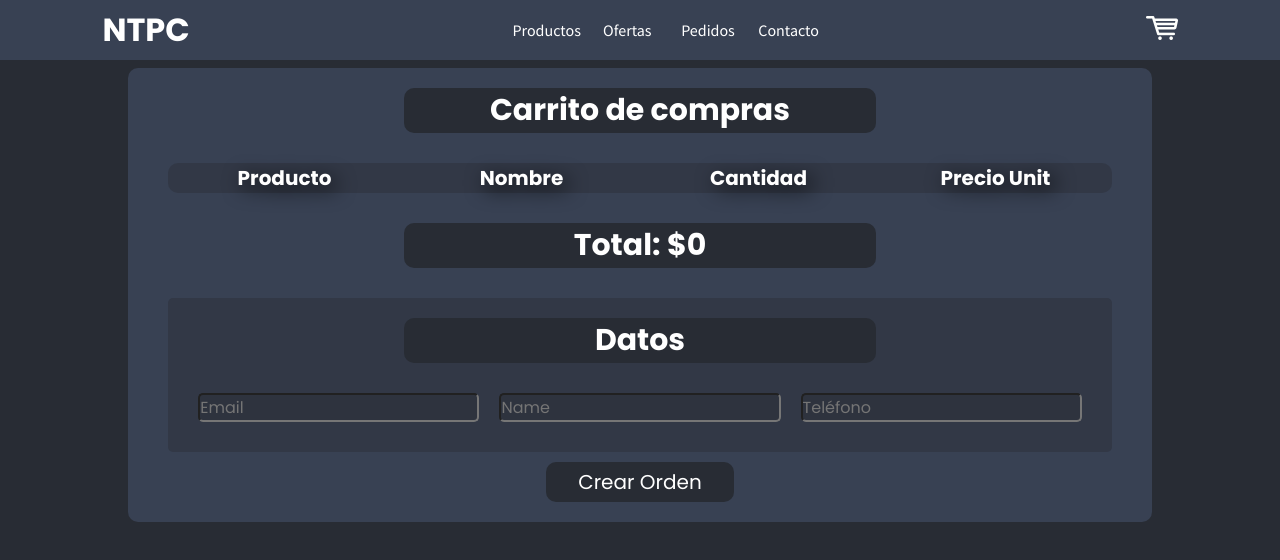
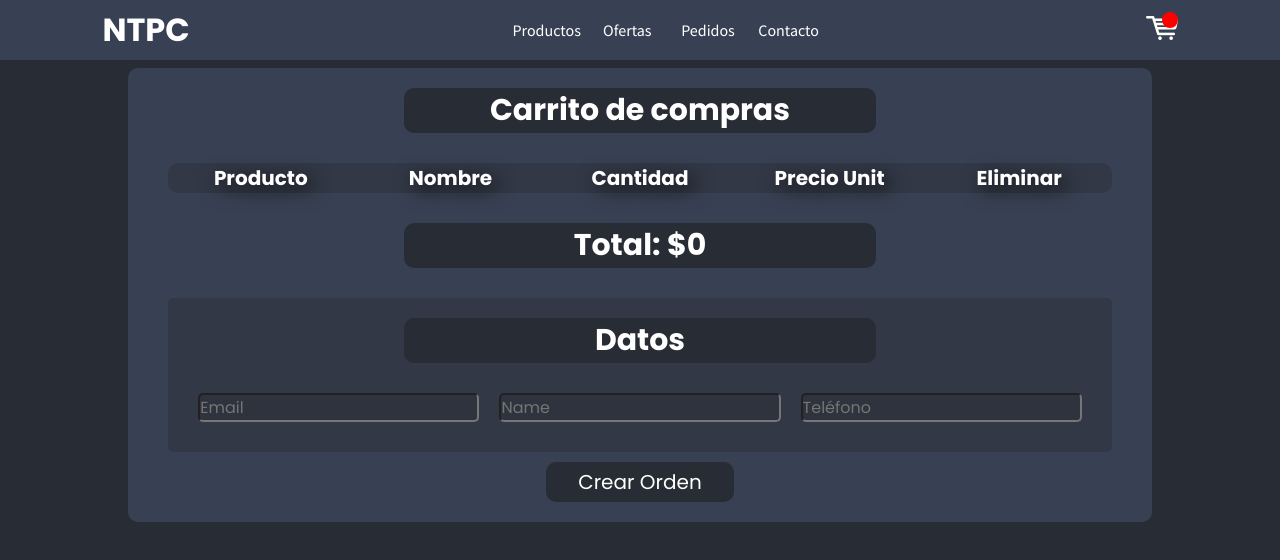
Before and after one commit to imniico/react-project, a React (Create React App) app: page /cart in a window 1280 px wide. Shown: the top 560 px of the page. Built offline with nearby package versions, Linux system fonts and the light colour scheme.

Commit message:
Eliminar del carrito + Contador items

```diff
--- a/src/components/CartWidget/CartWidget.css
+++ b/src/components/CartWidget/CartWidget.css
@@ -10,10 +10,23 @@
 .menu_navbar_logo{
     transition: 0.5s all;
     border-radius: 12%;
+    position: relative
 }
 
 .menu_navbar_logo:hover{
     scale: 1.1;
     background-color: #445069;
+}
 
+.menu_navbar_logo .contador{
+    background-color: red;
+    height: 16px;
+    width: 16px;
+    font-size: 12px;
+    color: white;
+    border-radius: 100%;
+    position: absolute;
+    top: 0px;
+    right: 0px;
+    text-align: center;
 }
--- a/src/components/CartWidget/CartWidget.jsx
+++ b/src/components/CartWidget/CartWidget.jsx
@@ -2,13 +2,23 @@ import React from 'react';
 import logo from '../../assets/cartlogo.png';
 import "./CartWidget.css";
 import { Link } from 'react-router-dom';
+import { useContext } from 'react';
+import { cartContext } from '../../context/CartProvider';
 
 const CartWidget = () => {
+
+    const { cart } = useContext(cartContext);
+
+    const cantProducts = () => {
+        return cart.reduce((acum, product) => acum + product.quantity, 0);
+    };
+
     return (
         <div className='menu_navbar_logo'>
 
             <Link to={"/cart"}>
                 <img className="menu_navbar_img" src={logo} alt="Cart Widget" />
+                <div className="contador"> {cart.length > 0 && cantProducts()} </div>
             </Link>
 
         </div>
--- a/src/components/NavBar/NavBar.jsx
+++ b/src/components/NavBar/NavBar.jsx
@@ -3,7 +3,11 @@ import CartWidget from '../CartWidget/CartWidget';
 import "./NavBar.css";
 import { Link } from 'react-router-dom';
 
+
 const NavBar = () => {
+
+
+
     return (
         <div className='menu_navbar_container'>
 
--- a/src/context/CartProvider.jsx
+++ b/src/context/CartProvider.jsx
@@ -28,6 +28,7 @@ const CartProvider = ({children}) => {
         setCart([]);
     }
 
+
     return (
         <cartContext.Provider value={{ cart, addToCart, removeItem, clearCart }}>
             {children}
--- a/src/pages/Cart/Cart.css
+++ b/src/pages/Cart/Cart.css
@@ -58,7 +58,7 @@
 
 .carrito .carrito-item {
     display: grid;
-    grid-template-columns: repeat(4, 1fr);
+    grid-template-columns: repeat(5, 1fr);
     grid-template-rows: 1fr;
     grid-column-gap: 4px;
     grid-row-gap: 0px;
@@ -90,6 +90,23 @@
     filter: drop-shadow(5px 5px 10px black);
 }
 
+.carrito .carrito-item .eliminar{
+    display: flex;
+    justify-content: center;
+    align-items: center;
+}
+
+.carrito .carrito-item .eliminar button{
+    margin: 0;
+}
+
+.carrito .carrito-item .eliminar button:hover{
+    background-color: rgb(169, 26, 26);
+    color: rgb(255, 255, 255);
+    filter: drop-shadow(5px 5px 5px black);
+    scale: 1.05;
+}
+
 .carrito .datos{
     display: flex;
     flex-direction: column;
--- a/src/pages/Cart/Cart.jsx
+++ b/src/pages/Cart/Cart.jsx
@@ -7,7 +7,7 @@ import moment from 'moment';
 
 const Cart = () => {
 
-    const { cart } = useContext(cartContext);
+    const { cart, removeItem } = useContext(cartContext);
     const [total, setTotal] = useState(0);
     const [formValues, setFormValues] = useState({ email: '', name: '', phone: '' });
 
@@ -65,6 +65,7 @@ const Cart = () => {
                 <h2>Nombre</h2>
                 <h2>Cantidad</h2>
                 <h2>Precio Unit</h2>
+                <h2>Eliminar</h2>
             </div>
 
             {cart.map((product) => (
@@ -73,6 +74,7 @@ const Cart = () => {
                     <h2>{product.title}</h2>
                     <h2>{product.quantity}</h2>
                     <h2>${product.price}</h2>
+                    <div className="eliminar"><button onClick={() => removeItem(product.id) }> X </button></div>
                 </div>
             ))}
 
```
